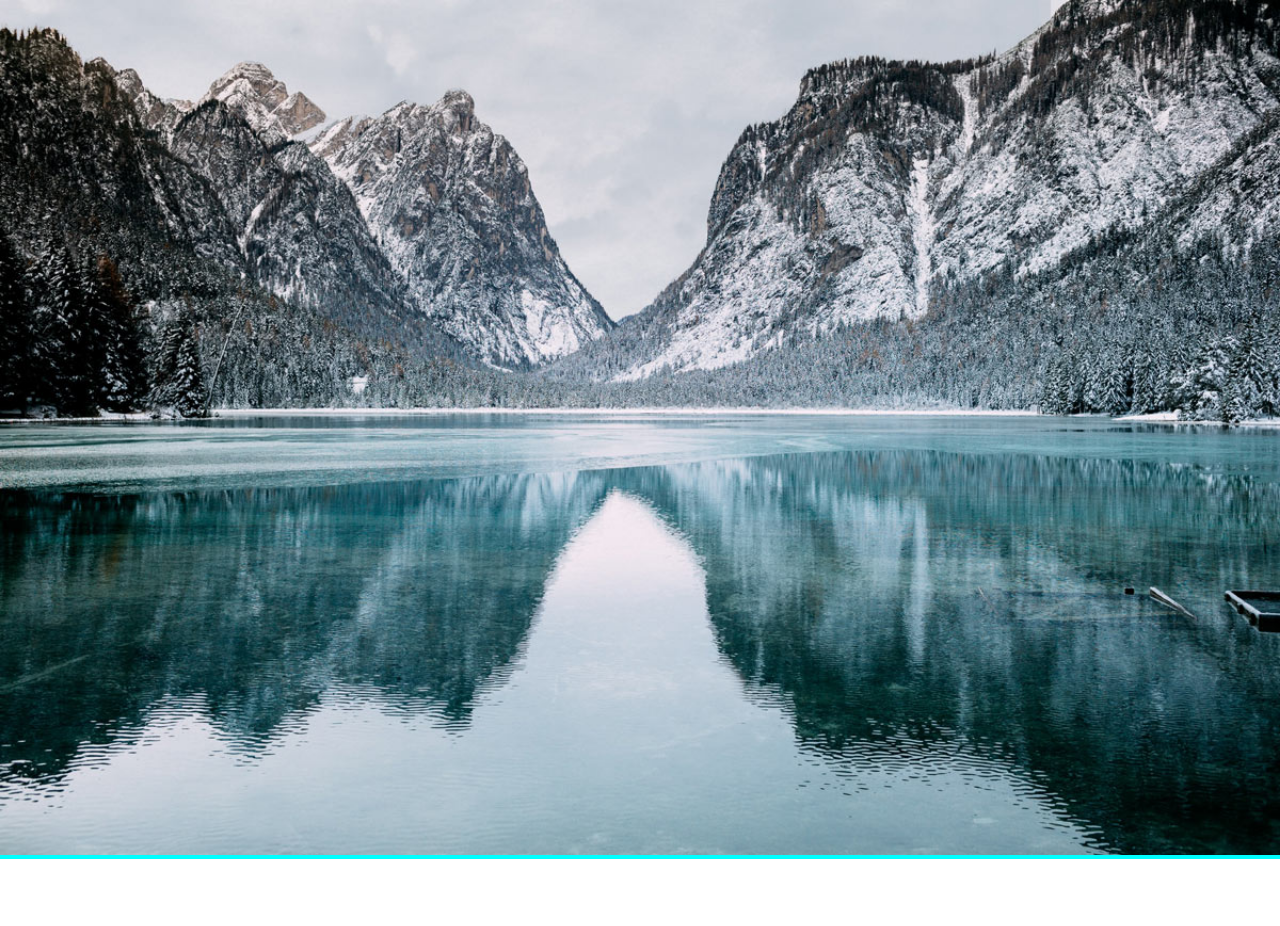
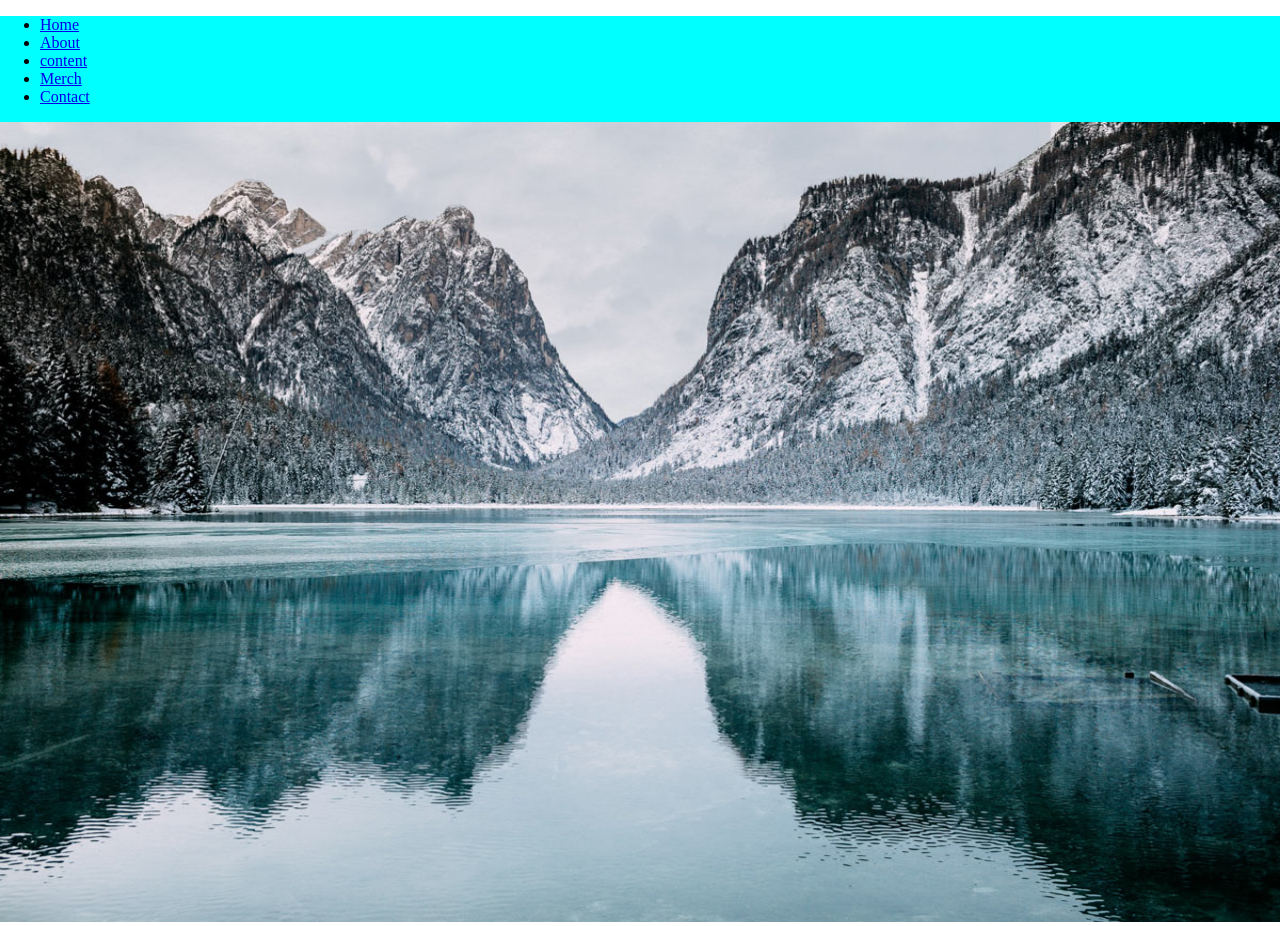
Before and after one commit to Robinpn/Solo-Project, a plain HTML site: page index.html in a window 1280 px wide. Before the commit the page ends 859 px from the top, so only its background shows below. Drawn offline with Linux system fonts and the light colour scheme.

Commit message:
added navbar

```diff
--- a/index.html
+++ b/index.html
@@ -5,12 +5,24 @@
     <meta http-equiv="X-UA-Compatible" content="IE=edge" />
     <meta name="viewport" content="width=device-width, initial-scale=1.0" />
     <link rel="stylesheet" href="styles/styles.css" />
+    <link rel="stylesheet" href="styles/header.css" />
     <script src="scripts/scripts.js" defer></script>
     <title>Solo Project</title>
   </head>
   <body>
     <header>
-      <nav></nav>
+      <nav>
+        <div class="logo"></div>
+        <div class="navbar-links">
+          <ul>
+            <li><a href="#">Home</a></li>
+            <li><a href="#">About</a></li>
+            <li><a href="#">content</a></li>
+            <li><a href="#">Merch</a></li>
+            <li><a href="#">Contact</a></li>
+          </ul>
+        </div>
+      </nav>
       <div class="hero">
         <picture>
           <source
--- /dev/null
+++ b/styles/header.css
@@ -0,0 +1,8 @@
+header {
+  width: 100%;
+  height: 100vh;
+}
+
+.hero {
+  height: 100%;
+}
--- a/styles/styles.css
+++ b/styles/styles.css
@@ -5,6 +5,7 @@
 body {
   padding: 0;
   margin: 0;
+  min-height: 100vh;
 }
 
 header {
@@ -16,5 +17,5 @@ header {
 img,
 picture {
   width: 100%;
-  height: auto;
+  height: 100%;
 }
```
